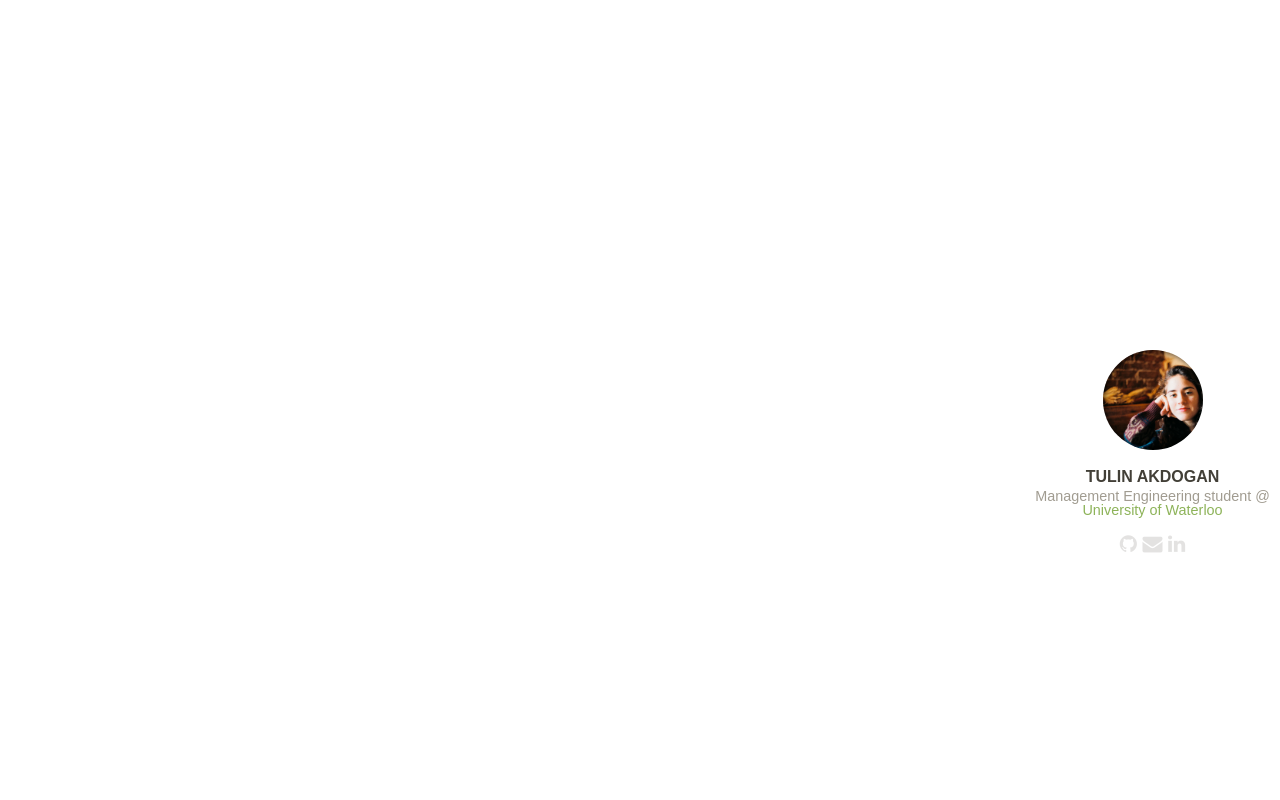
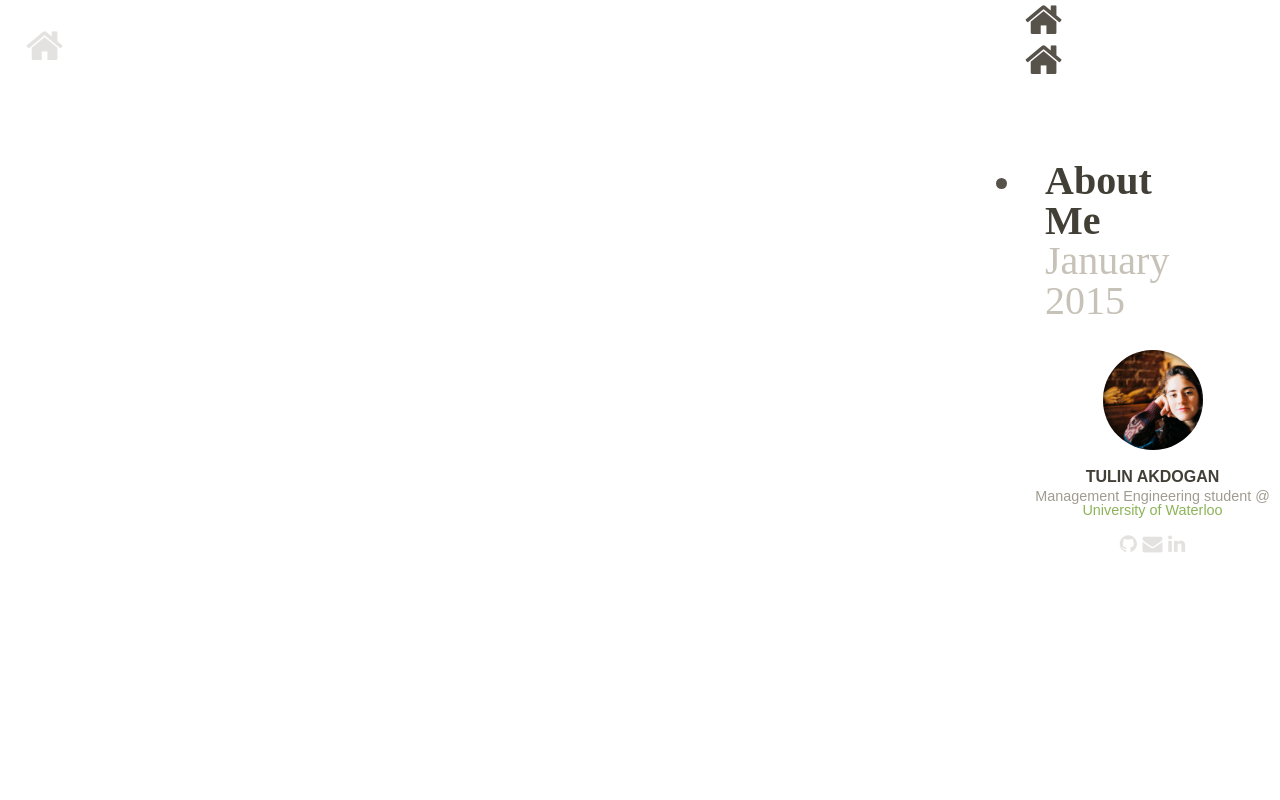
Before and after one commit to tulinn/tulinn.github.io, a PHP site: page /tulin.html in a window 1280 px wide. Run offline with PHP 8.4, Linux system fonts and the light colour scheme; some libraries are stand-ins or nearby versions.

Commit message:
home-icon added

```diff
--- a/index.php
+++ b/index.php
@@ -1,3 +1,4 @@
+<!--
 <?php
 
 session_start();
@@ -14,3 +15,4 @@ include_once("tulin.html");
 echo $_SESSION["count"];
 
 ?>
+-->
--- a/tulin.css
+++ b/tulin.css
@@ -94,6 +94,11 @@ a:-webkit-any-link{
   color:#8db359
 }
 
+h1{
+  font-size: 1em;
+  margin: 0.67em 0;
+}
+
 h2{
   display: block;
   font-size: 1.5em;
@@ -151,11 +156,6 @@ h1, h2, .article-list .article-title, h3, dt, h4, h5, h6{
   font: normal normal normal 14px/1 FontAwesome;
   text-rendering: auto;
   -webkit-font-smoothing: antialiased;
-
-}
-
-.fa-3x{
-  font-size: 1em;
 }
 
 i{
@@ -172,3 +172,66 @@ i{
   transition: 0.5s;
   opacity: 1;
 }
+
+.nav > a{
+  color: rgba(66,63,55,0.15);
+  transition: 0.5s;
+  position: fixed;
+  top: 1.3rem;
+  left: 1.3rem;
+}
+
+.nav > a:hover{
+  color: #423f37;
+  transition: 0.5s;
+  opacity: 1;
+}
+
+.nav .home {
+    position: fixed;
+    top: 1.3rem;
+    left: 1.3rem
+}
+
+.main{
+  padding-bottom: 6rem;
+  width: 80%;
+  padding-top: 4rem;
+}
+.article{
+    box-sizing: content-box;
+    margin-right: auto;
+    margin-left: auto;
+    padding-right: 1rem;
+    padding-left: 1rem;
+    max-width: 34rem
+}
+.article-header::after{
+  content: "";
+  display: table;
+  clear: both;
+}
+
+.article-list .article-title{
+  margin:0
+}
+
+.article-header .article-title{
+  margin-top: 0;
+  margin-bottom: 0;
+}
+
+h2, .article-list .article-title{
+  font-size: :1.2rem;
+}
+
+h1, h2, .article-list .article-title, h3, dt{
+  color: #423f37;
+  font-weight: 600;
+}
+
+.article-header .article-date{
+  display: block;
+  font-size: : 0.8rem;
+  color: #c7c2b8;
+}
--- a/tulin.html
+++ b/tulin.html
@@ -32,9 +32,21 @@
 
   </head>
   <nav class="nav">
+    <a class="home-icon" href="/" ><i class="fa fa-home fa-2x" title="Home"</i></a>
   </nav>
   <section class="main" role="main">
+    <ul class="article-list">
+      <li>
+        <article class="article">
+          <header class="article-header">
+            <h1 class="article-title">
+              <a href="/">About Me</a>
+            </h1>
+            <time class="article-date">January 2015</time>
+          </header>
+        </article>
+      </li>
+    </ul>
   </section>
-
 </body>
 </html>
```
Also changed, not shown: 1 other file.
